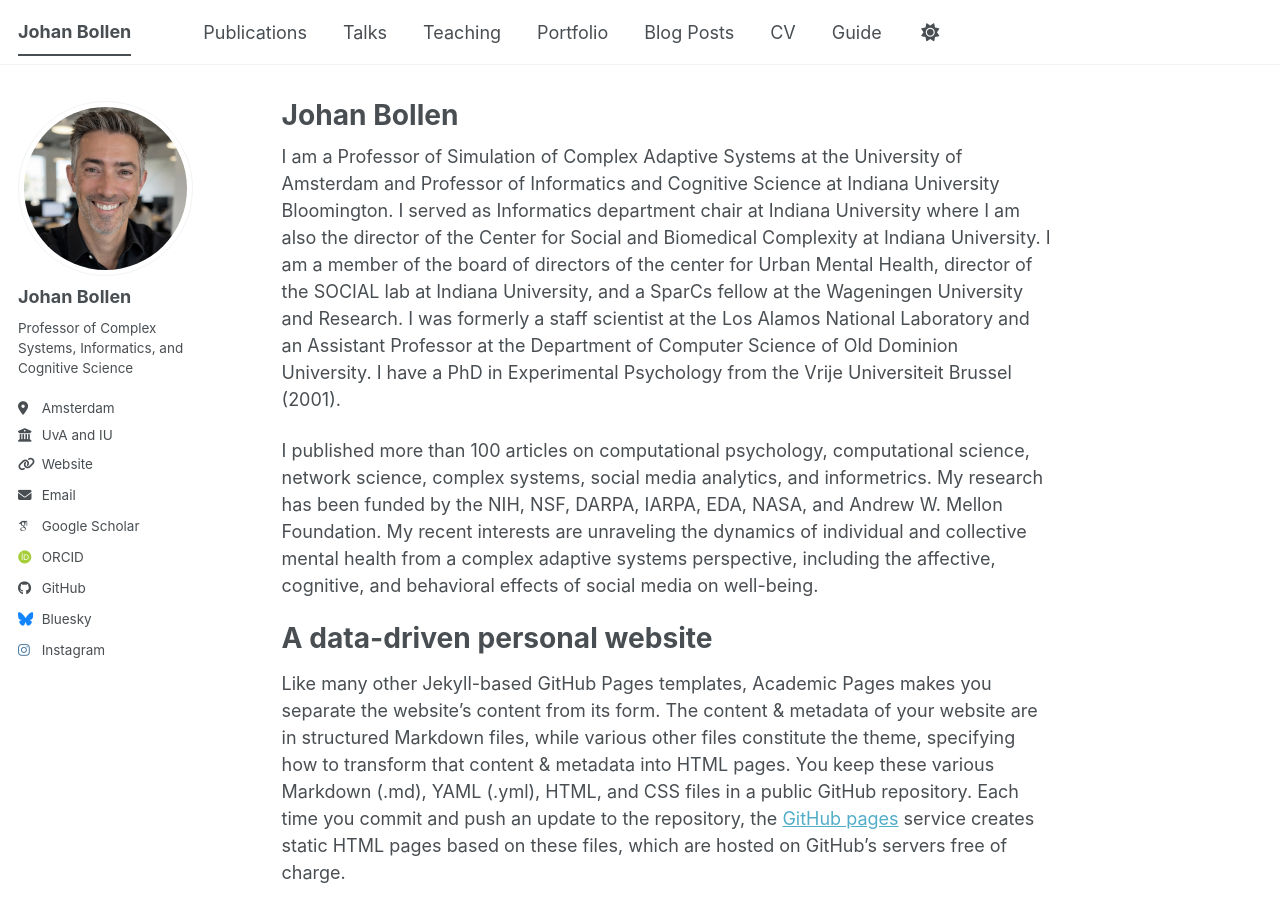
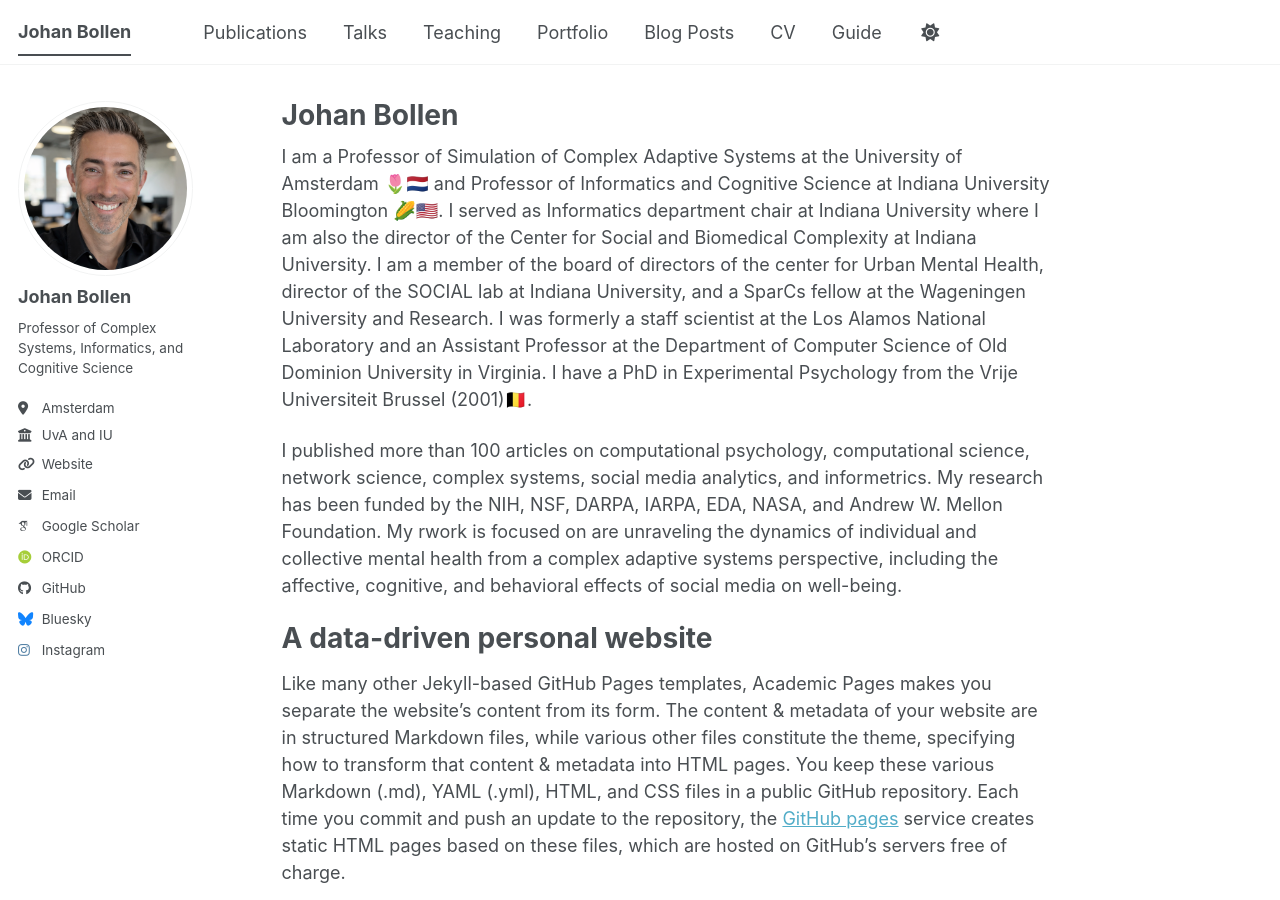
Before and after one commit to jbollen/jbollen.github.io, a Jekyll site: the page built from _pages/about.md, in a window 1280 px wide and 900 px high. Built offline with Jekyll 4.4.1, drawn with Linux system fonts in a browser that asks for light colours; some web fonts are replaced; a script bundle is joined from its source files by our own code; library files that are not in the unit come from our copies.

Commit message:
Update about.md

```diff
--- a/_pages/about.md
+++ b/_pages/about.md
@@ -7,9 +7,9 @@
   - /about.html
 ---
 
-I am a Professor of Simulation of Complex Adaptive Systems at the University of Amsterdam and Professor of Informatics and Cognitive Science at Indiana University Bloomington. I served as Informatics department chair at Indiana University where I am also the director of the Center for Social and Biomedical Complexity at Indiana University. I am a member of the board of directors of the center for Urban Mental Health, director of the SOCIAL lab at Indiana University, and a SparCs fellow at the Wageningen University and Research. I was formerly a staff scientist at the Los Alamos National Laboratory and an Assistant Professor at the Department of Computer Science of Old Dominion University. I have a PhD in Experimental Psychology from the Vrije Universiteit Brussel (2001).
+I am a Professor of Simulation of Complex Adaptive Systems at the University of Amsterdam 🌷🇳🇱 and Professor of Informatics and Cognitive Science at Indiana University Bloomington 🌽🇺🇸. I served as Informatics department chair at Indiana University where I am also the director of the Center for Social and Biomedical Complexity at Indiana University. I am a member of the board of directors of the center for Urban Mental Health, director of the SOCIAL lab at Indiana University, and a SparCs fellow at the Wageningen University and Research. I was formerly a staff scientist at the Los Alamos National Laboratory and an Assistant Professor at the Department of Computer Science of Old Dominion University in Virginia. I have a PhD in Experimental Psychology from the Vrije Universiteit Brussel (2001)🇧🇪.
 
-I published more than 100 articles on computational psychology, computational science, network science, complex systems, social media analytics, and informetrics. My research has been funded by the NIH, NSF, DARPA, IARPA, EDA, NASA, and Andrew W. Mellon Foundation. My recent interests are unraveling the dynamics of individual and collective mental health from a complex adaptive systems perspective, including the affective, cognitive, and behavioral effects of social media on well-being.
+I published more than 100 articles on computational psychology, computational science, network science, complex systems, social media analytics, and informetrics. My research has been funded by the NIH, NSF, DARPA, IARPA, EDA, NASA, and Andrew W. Mellon Foundation. My rwork is focused on are unraveling the dynamics of individual and collective mental health from a complex adaptive systems perspective, including the affective, cognitive, and behavioral effects of social media on well-being.
 
 A data-driven personal website
 ======
```
